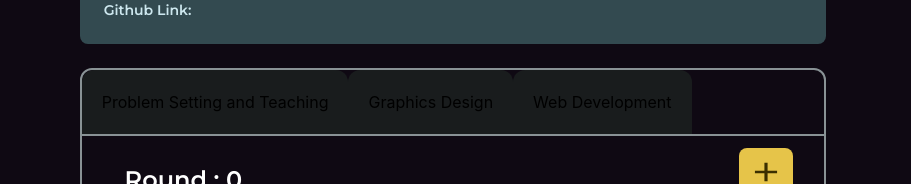
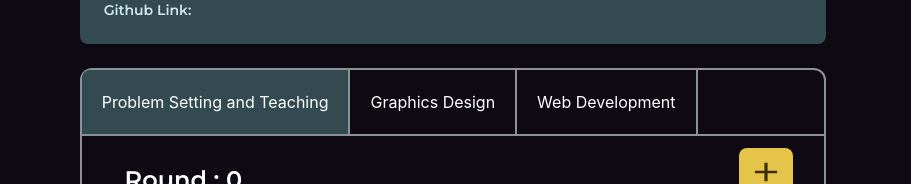
Before and after one commit to Sivam2313/auditions-portal, a React (Create React App) app: page /candidate/1 in a window 1280 px wide. Shown: the part 220-404 px from the top of the page, without its empty margins (187-1098 px from the left). Built offline with nearby package versions, Linux system fonts and the light colour scheme; no server answers; the database is empty; sample sign-in values are in the browser's storage.

Commit message:
added tabs to review

```diff
--- a/src/Components/CandidateDetails/Candidate.jsx
+++ b/src/Components/CandidateDetails/Candidate.jsx
@@ -17,7 +17,7 @@ const Candidate = () => {
     const query = ref(realTimeDB, "candidates/"+candidateId);
         return onValue(query, (snapshot) => {
             const data = snapshot.val();
-            console.log(data);
+            // console.log(data);
             if (snapshot.exists()) {
                 setCandidate(data);
             }
--- a/src/Components/CandidateDetails/CandidateDoc.jsx
+++ b/src/Components/CandidateDetails/CandidateDoc.jsx
@@ -18,6 +18,7 @@ const CandidateDoc = ({candidate, candidateId}) => {
 
 
     useEffect(() => {
+        console.log(active);
         const query = ref(realTimeDB, "Reviews/"+active+"/"+round[active]+"/"+candidateId);
         return onValue(query, (snapshot) => {
             const data = snapshot.val();
@@ -26,8 +27,11 @@ const CandidateDoc = ({candidate, candidateId}) => {
                 Object.values(data).map((project,idx) => {
                     list.push(project)
                 });
-                console.log(list);
+                // console.log(list);
                 setReviews(list);
+            }
+            else{
+                setReviews([])
             }
         });
     }, [active,userId])
@@ -52,7 +56,7 @@ const CandidateDoc = ({candidate, candidateId}) => {
                     {
                         reviews?.map((review,idx)=>{
                             return (
-                                <ReviewCard review={review} idx={idx}/>
+                                <ReviewCard key={idx} review={review} idx={idx}/>
                             )
                         })
                     }
--- a/src/Components/CandidateDetails/CreateReview.jsx
+++ b/src/Components/CandidateDetails/CreateReview.jsx
@@ -20,7 +20,7 @@ const CreateReview = ({active,candidateId,setShow}) => {
         console.log(review);
         var data = review
         if(review===''){
-            data = null
+            return;
         }
         const newPostKey = push(child(ref(realTimeDB), "Reviews/"+active+"/"+round[active]+"/"+candidateId+"/")).key;
 
@@ -47,7 +47,7 @@ const CreateReview = ({active,candidateId,setShow}) => {
 
 
   return (
-    <div className='flex min-h-[150px] justify-between mx-auto flex-col w-11/12 border-error border-2 rounded-lg'>
+    <div className='flex min-h-[150px] justify-between mx-auto flex-col w-11/12 border-error border-2 rounded-lg mb-6'>
         <div className='h-full mb-0 h-auto'>
             <textarea placeholder='write your review here' className='bg-transparent text-white font-head w-full p-4 focus:outline-none h-auto whitespace-pre-line'
             onChange={(e)=>{setReview(e.target.value)}}
--- a/src/Components/CandidateDetails/ReviewCard.jsx
+++ b/src/Components/CandidateDetails/ReviewCard.jsx
@@ -3,7 +3,7 @@ import { useAuth } from '../../Hooks/useAuth'
 
 const ReviewCard = ({review,idx}) => {
   return (
-    <div key={idx} className='flex min-h-[70px] h-auto justify-between mx-auto flex-col w-11/12 border-error border-2 rounded-lg mb-6'>
+    <div className='flex min-h-[70px] h-auto justify-between mx-auto flex-col w-11/12 border-error border-2 rounded-lg mb-6'>
         <div className='h-full w-full mb-0 text-white font-head text-left p-3 h-auto whitespace-pre-line'>
             {review.review}
         </div>
--- a/src/Components/CandidateDetails/Tab.jsx
+++ b/src/Components/CandidateDetails/Tab.jsx
@@ -7,7 +7,11 @@ const Tab = ({active,setActive}) => {
         {
             appliedFor.map((role,idx) => {
                 return(
-                    <div className='rounded-t-xl bg-secondary p-5'>
+                    <div key={idx} className='p-5 cursor-pointer text-white border-r-2 border-outline' onClick={(e)=>{setActive(idx)}}
+                    style={{
+                        borderStartStartRadius: (idx==0)? "8px":"0px",
+                        backgroundColor : (active==idx)? "#334A50":"transparent",
+                    }}>
                         {role}
                     </div>
                 )
```
